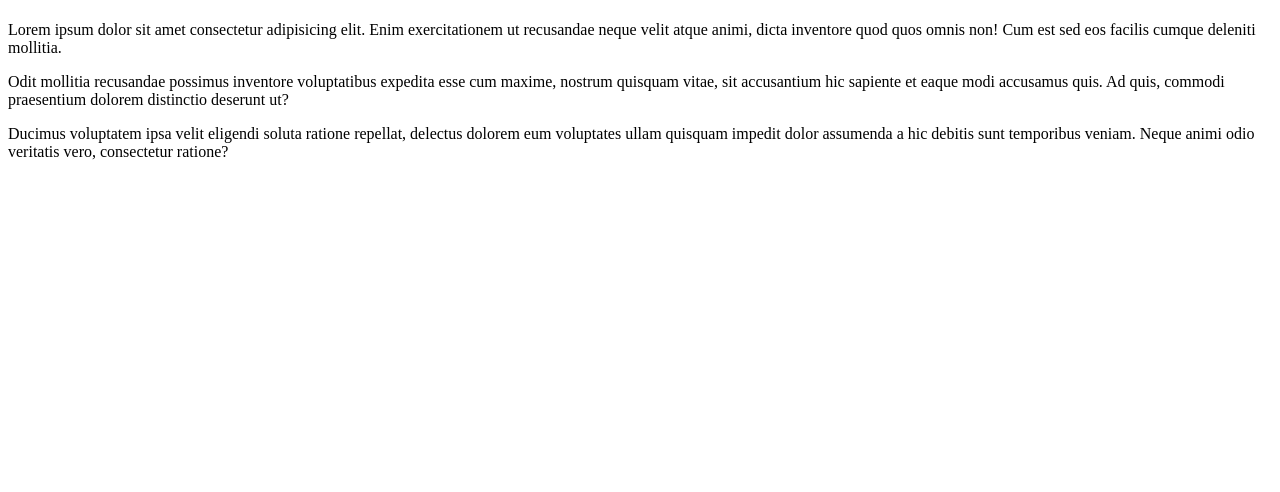
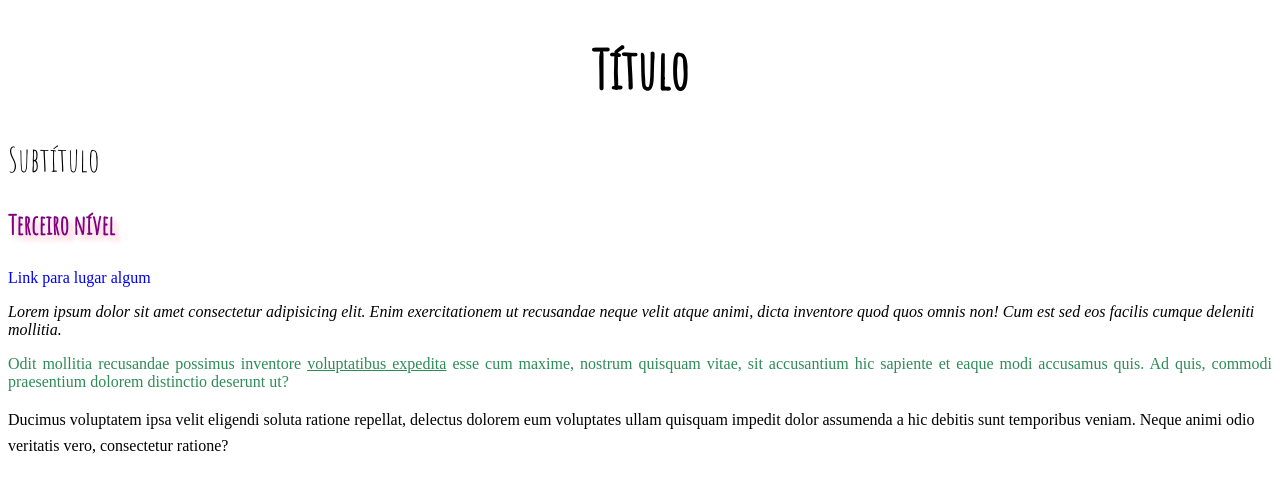
Before and after one commit to juliapcp/css-fonts, a plain HTML site: page index.html in a window 1280 px wide. Drawn offline with Linux system fonts and the light colour scheme.

Commit message:
Add files via upload

```diff
--- /dev/null
+++ b/fontes.css
@@ -0,0 +1,42 @@
+@import url('https://fonts.googleapis.com/css?family=Amatic+SC'); /* importamos uma fonte do google fonts, quanto mais fontes importadas mais demora para carregar o site */
+h1 { /* todo o código: "*" */
+    font-size: 40pt;
+    text-align: center;
+    font-family: "Open Sans", Arial, Tahoma, sans-serif;
+    /* o open sans está entre aspas porque tem um espaço entre as palavras dela, se não o navegador entende open como uma fonte e sans como outra */
+}
+h2 {
+    font-size: 25pt;
+    font-family: cursive; /* não tem cursiva no sistema */
+    font-weight: lighter;
+}
+h3 {
+    font-size: 20pt;
+    color: purple;
+    text-shadow: 5px 5px 5px pink; /* delocamento x, deslocamento y, desfoque e cor da sombra da palavra */
+    /* text-shadow: -5px -5px 5px pink; sempre pra direita e pra baixo por default mas negativando as coordenadas x e y ela vai para cima e para a esquerda */
+}
+#primeiro {
+    font-style: italic;
+}
+
+p:nth-of-type(2) { /* o segundo p, pegamos a enesima posição do tipo p */
+    color: seagreen;
+    text-align: justify;
+}
+
+span.sublinhado {
+    text-decoration: underline;
+}
+
+a {
+    text-decoration: none; /* tira o sublinhado do link */
+}
+
+p:last-of-type {  /* o ultimo do tipo p */
+    line-height: 20pt;
+}
+
+.fontecursiva {
+    font-family: 'Amatic SC', cursive;
+}
--- /dev/null
+++ b/index.css
@@ -0,0 +1,18 @@
+h1 { /* todo o código: "*" */
+    font-size: 40pt;
+    text-align: center;
+    font-family: "Open Sans", Arial, Tahoma, sans-serif;
+    /* o open sans está entre aspas porque tem um espaço entre as palavras dela, se não o navegador entende open como uma fonte e sans como outra */
+}
+h2 {
+    font-size: 30pt;
+    font-family: "Comic Sans", cursive; /* não tem cursiva no sistema */
+    font-weight: lighter;
+}
+#primeiro {
+    font-style: italic;
+}
+
+p:nth-of-type(2) { /* o segundo p, pegamos a enesima posição do tipo p */
+    color: seagreen;
+}
--- a/index.html
+++ b/index.html
@@ -5,13 +5,18 @@
     <meta name="viewport" content="width=device-width, initial-scale=1.0">
     <meta http-equiv="X-UA-Compatible" content="ie=edge">
     <title>Título do docm</title>
+    <link rel="stylesheet" href="fontes.css">
 </head>
 <body>
-    <h1></h1>
-    <h2></h2>
-    <h3></h3>
-    <p>Lorem ipsum dolor sit amet consectetur adipisicing elit. Enim exercitationem ut recusandae neque velit atque animi, dicta inventore quod quos omnis non! Cum est sed eos facilis cumque deleniti mollitia.</p>
-    <p>Odit mollitia recusandae possimus inventore voluptatibus expedita esse cum maxime, nostrum quisquam vitae, sit accusantium hic sapiente et eaque modi accusamus quis. Ad quis, commodi praesentium dolorem distinctio deserunt ut?</p>
+    <!-- existe as fontes serifadas, não serifadas e monospace, as fontes serifadas tem pezinhos e as não serifadas não. as monoespaçadas tem todos os caracteres ocupando um quadrado do mesmo tamanho de espaço; isso é a tipografia -->
+    <h1 class="fontecursiva" >Título</h1>
+    <h2 class="fontecursiva" >Subtítulo</h2>
+    <h3 class="fontecursiva" >Terceiro nível</h3>
+    <a href = "#"> Link para lugar algum </a>
+    <p id = "primeiro">Lorem ipsum dolor sit amet consectetur adipisicing elit. Enim exercitationem ut recusandae neque velit atque animi, dicta inventore quod quos omnis non! Cum est sed eos facilis cumque deleniti mollitia.</p>
+    <p> Odit mollitia recusandae possimus inventore <span class="sublinhado">voluptatibus expedita</span> esse cum maxime, nostrum quisquam
+        vitae, sit accusantium hic sapiente et eaque modi accusamus quis. Ad quis, commodi praesentium dolorem
+        distinctio deserunt ut?</p>
     <p>Ducimus voluptatem ipsa velit eligendi soluta ratione repellat, delectus dolorem eum voluptates ullam quisquam impedit dolor assumenda a hic debitis sunt temporibus veniam. Neque animi odio veritatis vero, consectetur ratione?</p>
 </body>
 </html>
```
